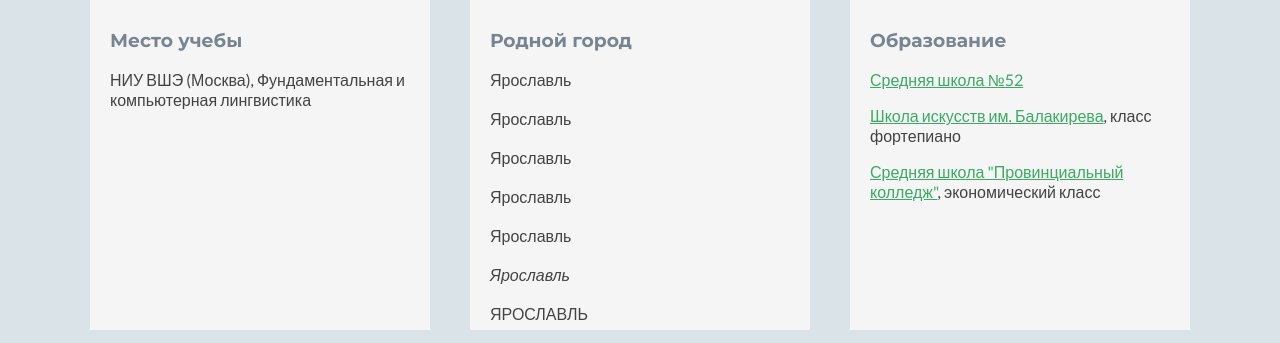
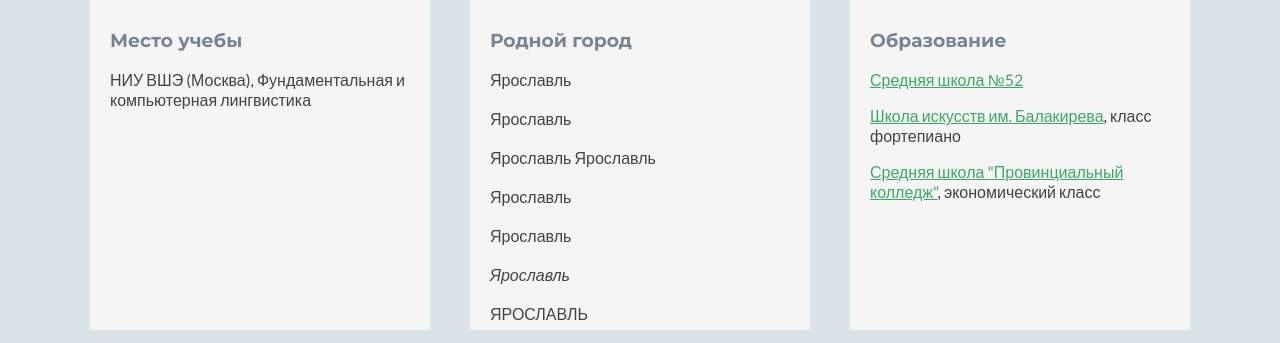
Before and after one commit to ZinaBudilova/mywebpage, a plain HTML site: page index.html in a window 1280 px wide. Shown: the part 609-952 px from the top of the page. Drawn offline with Linux system fonts and the light colour scheme.

Commit message:
Update index.html

```diff
--- a/index.html
+++ b/index.html
@@ -29,7 +29,7 @@
 			</div>
 			<div class = "city">
 				<h3>Родной город</h3>
-				<P>Ярославль <br><br> Ярославль <br><br> Ярославль <br><br> Ярославль <br><br> Ярославль <br><br> <i>Ярославль</i> <br><br> ЯРОСЛАВЛЬ</p>
+				<P>Ярославль <br><br> Ярославль <br><br> Ярославль Ярославль <br><br> Ярославль <br><br> Ярославль <br><br> <i>Ярославль</i> <br><br> ЯРОСЛАВЛЬ</p>
 			</div>
 			<div class = "school">
 				<h3>Образование</h3>
```
